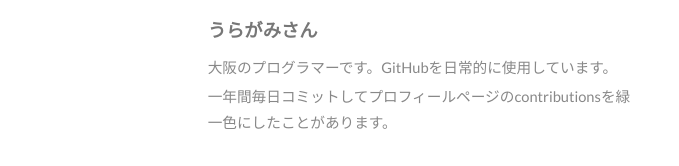
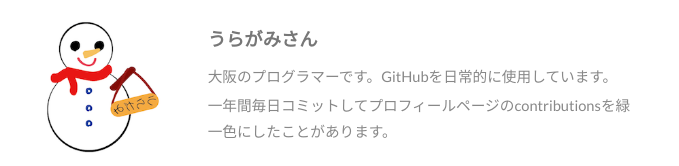
Before and after one commit to zaitsu4413/ichGitSample, a plain HTML site: page index.html in a window 1280 px wide. Shown: the part 1047-1213 px from the top of the page, without its empty margins (153-832 px from the left). Drawn offline with Linux system fonts and the light colour scheme.

Commit message:
スピーカー情報の更新

```diff
--- a/index.html
+++ b/index.html
@@ -60,6 +60,7 @@
                     <article>
                         <h3>スピーカー</h3>
                         <div class="speaker">
+                            <!-- プロフィール画像を受け取ったら更新 -->
                             <img src="#" alt="" class="image"/>
                             <div class="inner">
                                 <h4>いろふさん</h4>
@@ -69,7 +70,7 @@
                             </div>
                         </div>
                         <div class="speaker">
-                            <img src="#" alt="" class="image"/>
+                            <img src="./images/speaker2.png" alt="" class="image"/>
                             <div class="inner">
                                 <h4>うらがみさん</h4>
                                 <p>大阪のプログラマーです。GitHubを日常的に使用しています。</p>
```
